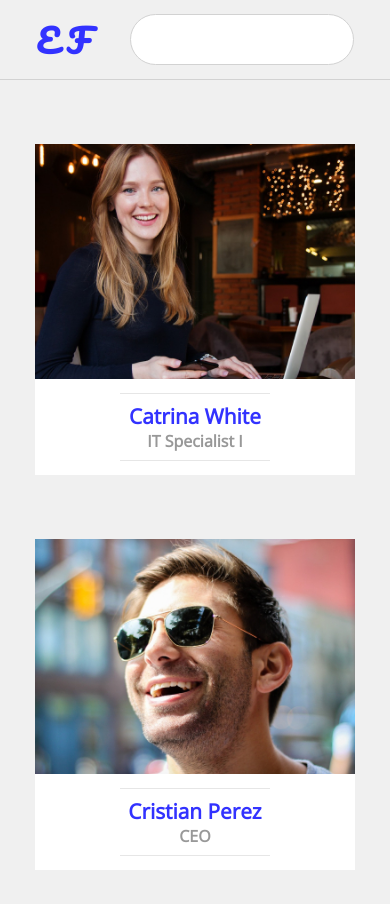
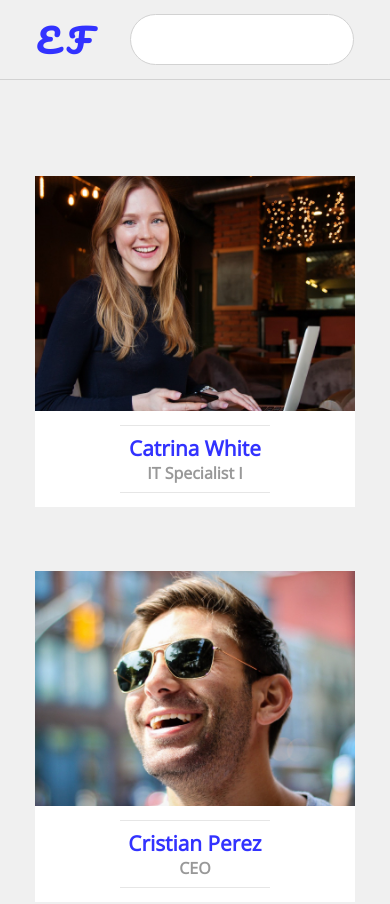
Before and after one commit to Brixsta/Employee-Finder, a React (Create React App) app: page / in a window 390 px wide. Shown: the top 904 px of the page. Built offline with nearby package versions, Linux system fonts and the light colour scheme.

Commit message:
responsiveness

```diff
--- a/src/components/styled/Avatar.styled.js
+++ b/src/components/styled/Avatar.styled.js
@@ -3,7 +3,7 @@ import styled from "styled-components";
 const Styles = styled.div`
   .employee-avatar {
     background-color: white;
-    margin: 2rem;
+    margin: 0rem 2rem 2rem 2rem;
     cursor: pointer;
     display: flex;
     flex-direction: column;
--- a/src/components/styled/Content.styled.js
+++ b/src/components/styled/Content.styled.js
@@ -10,6 +10,8 @@ const Styles = styled.div`
     justify-content: center;
     align-items: center;
     margin: auto;
+    padding-top: 2rem;
+    padding-bottom: 4rem;
   }
 `;
 
--- a/src/components/styled/Metrics.styled.js
+++ b/src/components/styled/Metrics.styled.js
@@ -3,12 +3,14 @@ import styled from "styled-components";
 const Styles = styled.div`
   .employee-metrics {
     width: 35rem;
-    height: 22.5rem;
+    height: 22.66rem;
     background-color: white;
     display: flex;
     justify-content: center;
     flex-direction: column;
     flex-wrap: wrap;
+    margin-top: 2.5px;
+    margin-left: 1rem;
   }
 
   .employee-metric-department {
@@ -179,11 +181,9 @@ const Styles = styled.div`
     margin-top: 0.25rem;
   }
 
-  @media only screen and (max-width: 1230px) {
-  }
-
-  @media only screen and (max-width: 890px) {
+  @media only screen and (max-width: 1191px) {
     .employee-metrics {
+      margin-left: 0rem;
     }
   }
 `;
--- a/src/components/styled/Profile.styled.js
+++ b/src/components/styled/Profile.styled.js
@@ -10,7 +10,7 @@ const Styles = styled.div`
     align-items: center;
     justify-content: space-around;
     padding: 2rem;
-    background-color: orange;
+    // background-color: orange;
     box-sizing: border-box;
   }
 
@@ -78,6 +78,13 @@ const Styles = styled.div`
     .employee-profile-content {
       justify-content: center;
       flex-direction: column;
+    }
+  }
+
+  @media only screen and (max-width: 1191px) {
+    .employee-spotlight {
+      margin-left: 0rem;
+      margin-right: 0rem;
     }
   }
 
```
